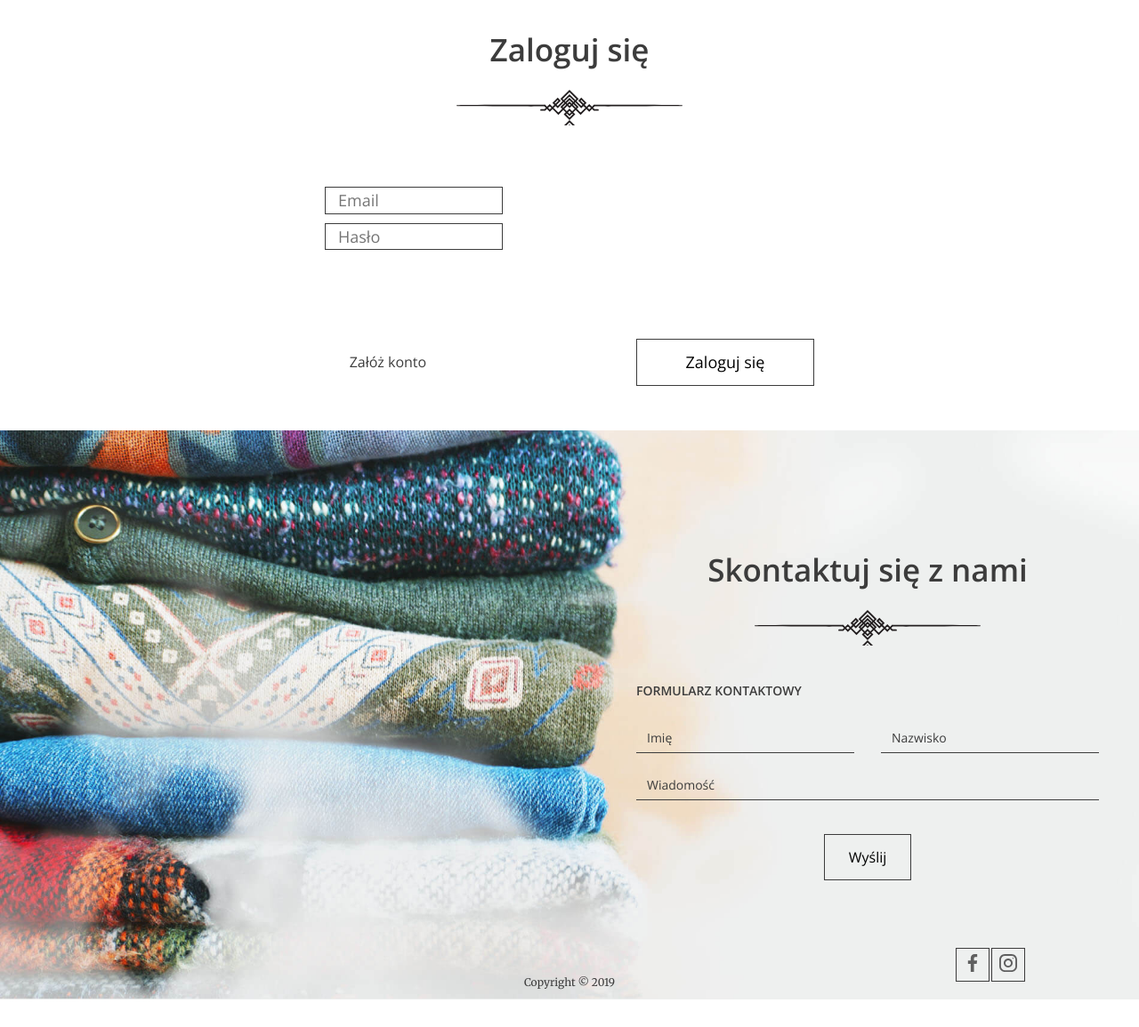
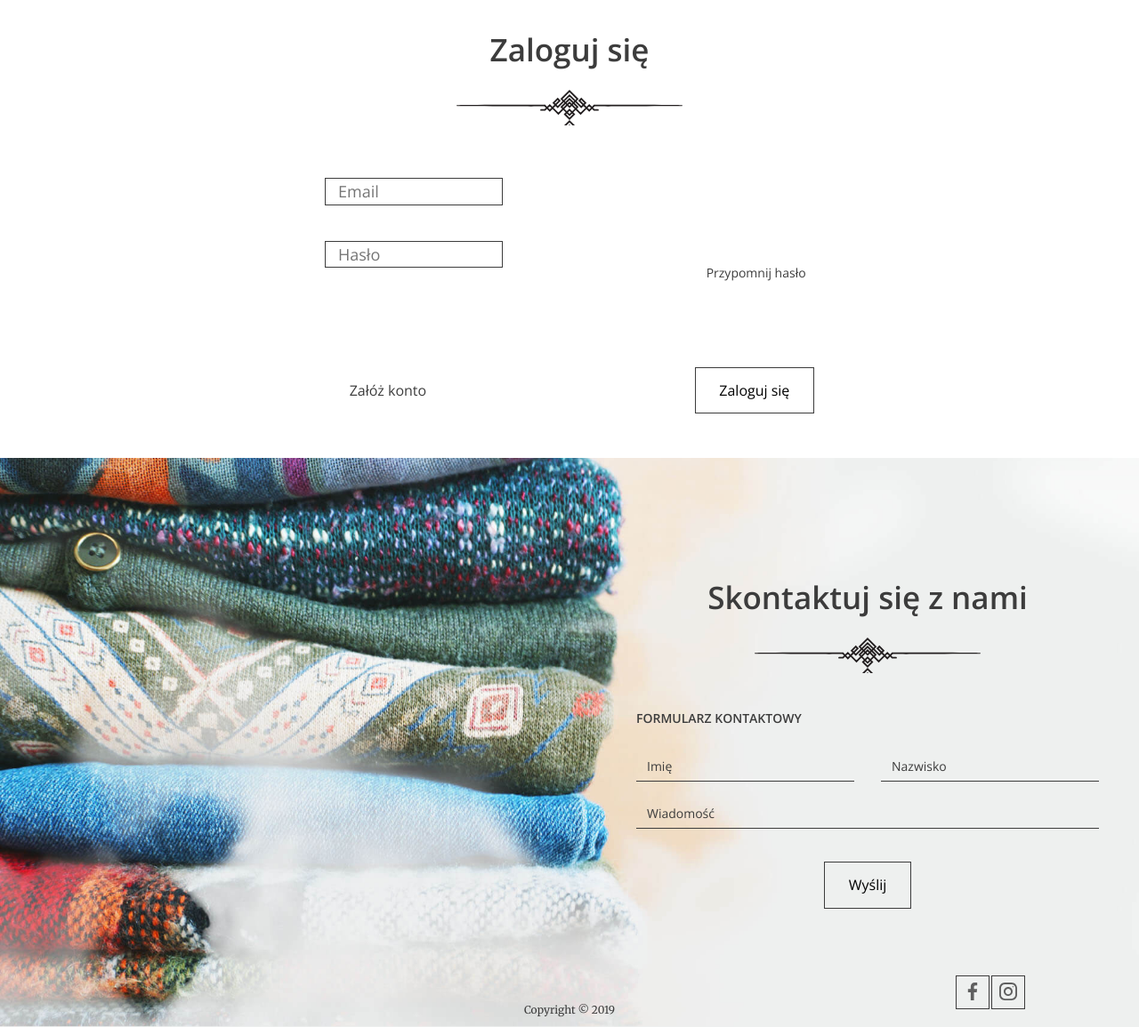
Before and after one commit to alexlignitz/CharityApp, a Django app: template accounts/templates/registration/login.html in a window 1280 px wide. Shown: the part 182-1337 px from the top of the page at 89% size. Before the commit the page ends 1306 px from the top, so only its background shows below. Run offline with Django 3.2, Linux system fonts and the light colour scheme; the template is opened without the code that fills it, so the values that code supplies are empty.

Commit message:
Correct login view

```diff
--- a/accounts/templates/registration/login.html
+++ b/accounts/templates/registration/login.html
@@ -10,15 +10,18 @@
         <h2>Zaloguj się</h2>
         <form method="post">
             {% csrf_token %}
-            <div class="form-group">
-                <p><input type="email" placeholder="Email"></p>
-                <p><input type="password" placeholder="Hasło"></p>
-            </div>
+        <div class="form-group">
+          <input type="email" name="email" placeholder="Email" />
+        </div>
+        <div class="form-group">
+          <input type="password" name="password" placeholder="Hasło" />
+          <a href="#" class="btn btn--small btn--without-border reset-password">Przypomnij hasło</a>
+        </div>
 
-            <div class="form-group form-group--buttons">
-                <a href="{% url 'registration' %}" class="btn btn--without-border">Załóż konto</a>
-                <input class="btn" type="submit" value="Zaloguj się">
-            </div>
-        </form>
+        <div class="form-group form-group--buttons">
+          <a href="#" class="btn btn--without-border">Załóż konto</a>
+          <button class="btn" type="submit">Zaloguj się</button>
+        </div>
+      </form>
     </section>
 {% endblock %}
--- a/accounts/urls.py
+++ b/accounts/urls.py
@@ -1,12 +1,13 @@
 from django.urls import path, include
 from django.contrib.auth import views as auth_views
 
+from accounts import views
 from accounts.forms import LoginForm
 from accounts.views import RegistrationView, LoginView, LogoutView
 
 urlpatterns = [
-    path('', include('django.contrib.auth.urls')),
-    path('login/', auth_views.LoginView.as_view(template_name="registration/login.html", authentication_form=LoginForm), name="login"),
+    # path('', include('django.contrib.auth.urls')),
+    path('login/', LoginView.as_view(), name="login"),
     path('logout/', LogoutView.as_view(), name="logout"),
     path('registration/', RegistrationView.as_view(), name='registration'),
 ]
```
Also changed, not shown: accounts/forms.py (+4 -3 lines), accounts/views.py (+4 -4 lines).
